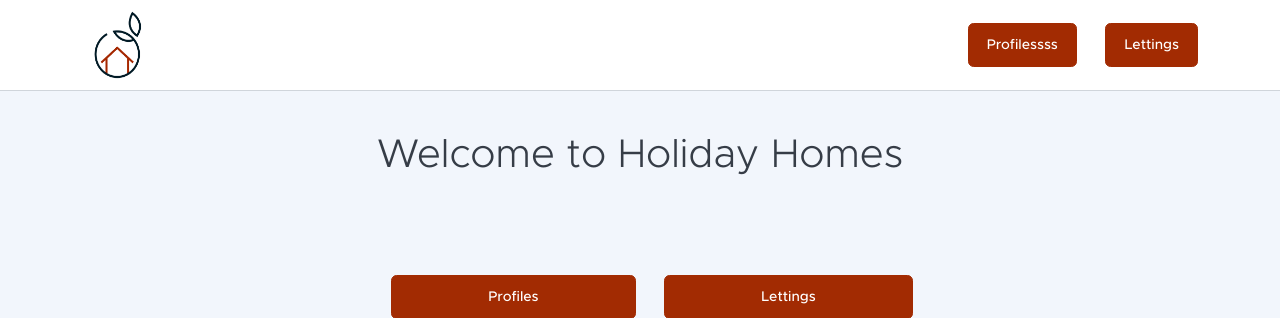
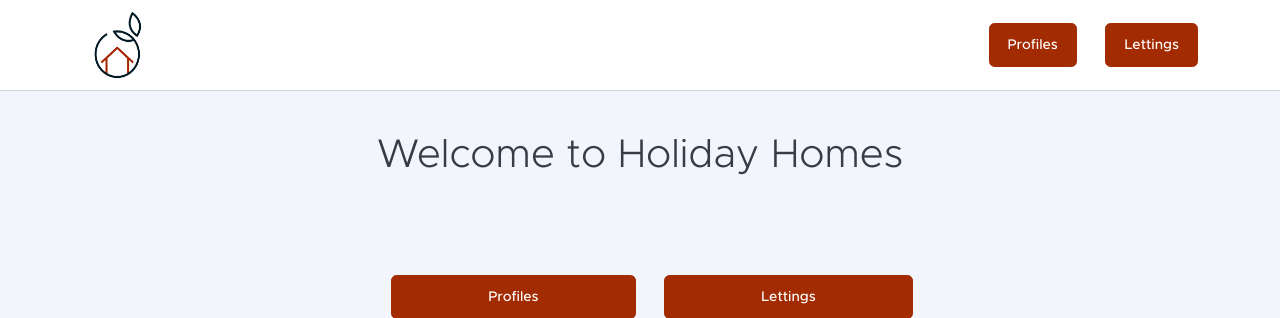
Before and after one commit to 8astien/P13, a Django app: page / in a window 1280 px wide. Shown: the top 318 px of the page. Run offline with Django 3.2, Linux system fonts and the light colour scheme; some libraries are stand-ins or nearby versions.

Commit message:
Test : CI/CD

```diff
--- a/templates/base.html
+++ b/templates/base.html
@@ -25,7 +25,7 @@
                             <a class="navbar-brand" href="{% url 'index'%}"><img class="img-responsive" src="{% static 'assets/img/logo.png' %}" width="70px" height="70px" alt="Logo Orange County Lettings"/></a>
                             <div>
                                 <a class="btn fw-500 ms-lg-4 btn-primary" href="{% url 'profiles:index' %}">
-                                        Profilessss
+                                        Profiles
                                 </a>
                                 <a class="btn fw-500 ms-lg-4 btn-primary" href="{% url 'lettings:index' %}">
                                         Lettings
```
Also changed, not shown: .github/workflows/ci-cd.yml.
